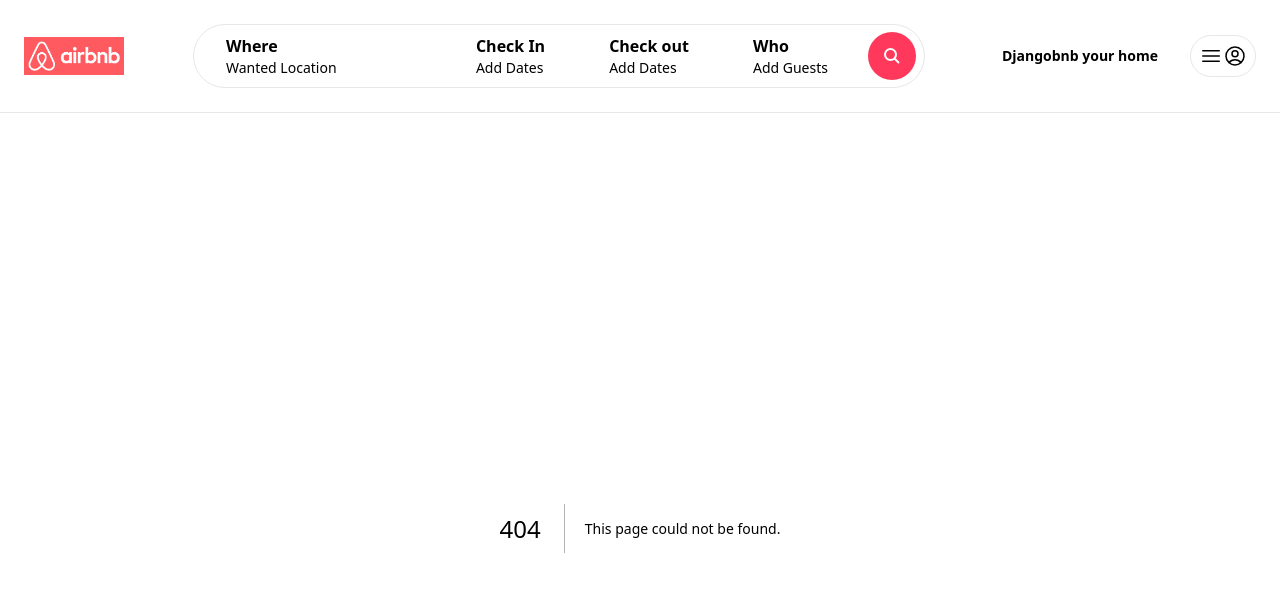
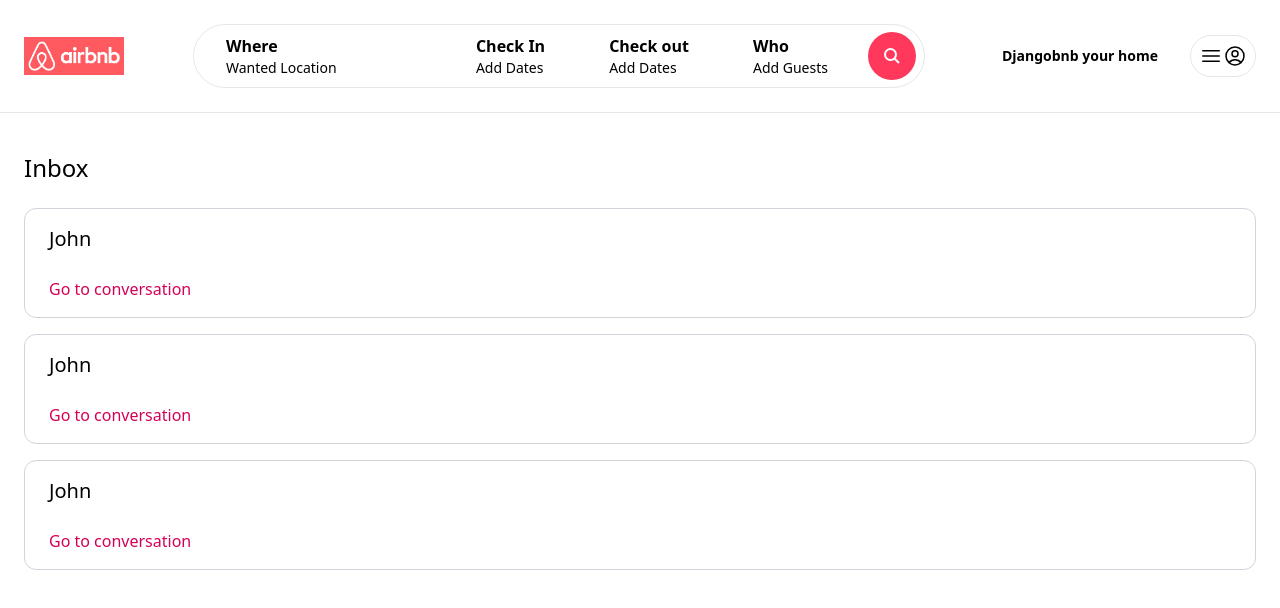
Before and after one commit to GabrielGLuna/Airbnb, a Next.js app: page /inbox in a window 1280 px wide. Before the commit this address had no page. Shown: the top 608 px of the page. Built offline with nearby package versions, Linux system fonts and the light colour scheme.

Commit message:
04 inbox page(static)

```diff
--- /dev/null
+++ b/app/components/inbox/Conversation.tsx
@@ -0,0 +1,8 @@
+const Conversation=()=>{
+    return(
+        <div className="px-6 cursor-pointer py-4 border border-gray-300 rounded-xl">
+            <p className="mb-6 text-xl">John</p>
+            <p className="text-airbnb-dark ">Go to conversation</p>
+        </div>
+)}
+export  default Conversation
--- /dev/null
+++ b/app/inbox/page.tsx
@@ -0,0 +1,15 @@
+import Image from "next/image"
+import PropertyList from "../components/properties/PropertyList"
+import Conversation from "../components/inbox/Conversation";
+const InboxPage = () =>
+    {
+    return (
+        <main className="max-w-[1500px mx-auto px-6 pb-6  space-y-4" >
+        <h1 className="my-6 text-2xl">Inbox</h1>
+        <Conversation/>
+        <Conversation/>
+        <Conversation/>
+        </main>
+
+    )}
+    export  default InboxPage;
--- a/app/myproperties/page.tsx
+++ b/app/myproperties/page.tsx
@@ -1,9 +1,14 @@
 import Image from "next/image"
+import PropertyList from "../components/properties/PropertyList"
 const MyPropertiesPage = () =>
     {
     return (
         <main className="max-w-[1500px mx-auto px-6 pb-6" >
-                <h1 className="my-6 mb-6 text-2xl">My Properties</h1>
+            <h1 className="my-6 text-2xl">My Properties</h1>
+            <div className="mt-4 grid grid-cols-1 md:grid-cols-3  gap-6">
+                    <PropertyList>
+                    </PropertyList>
+                    </div>
         </main>
            )
     }
```
